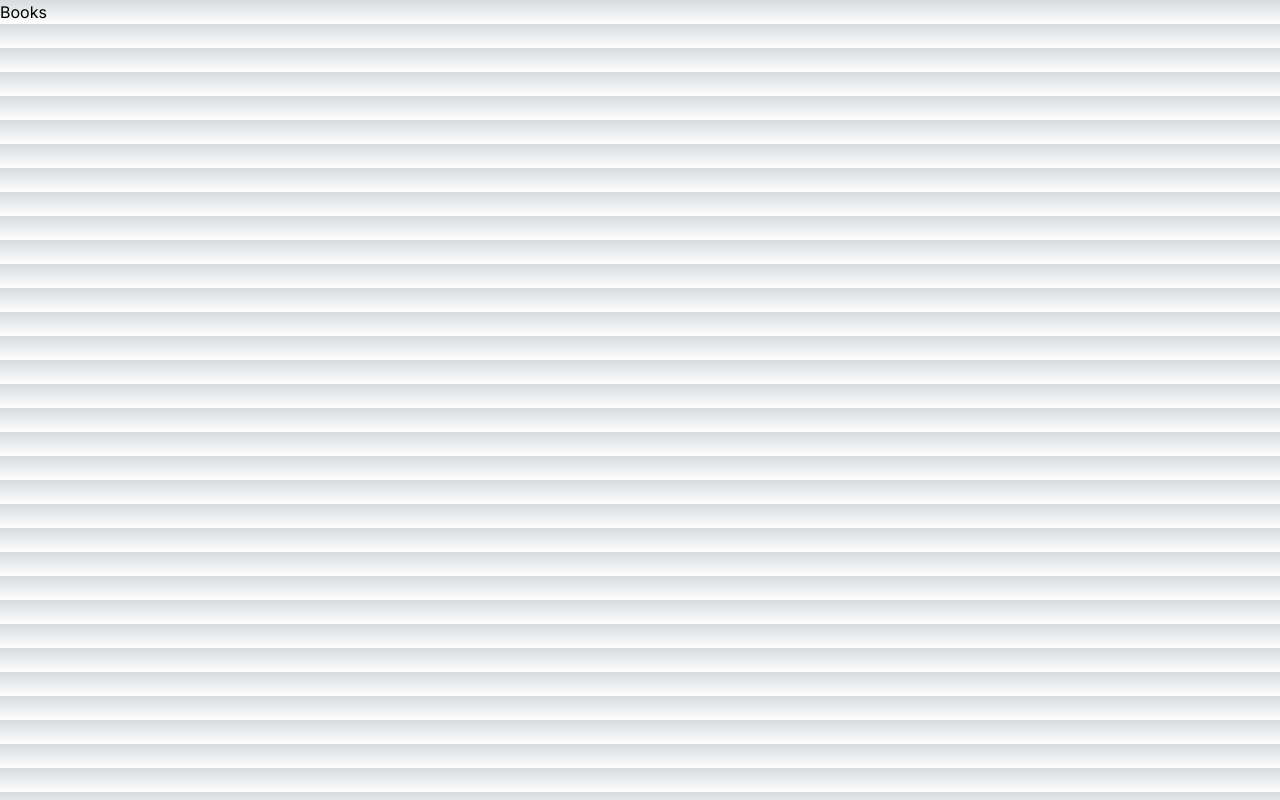
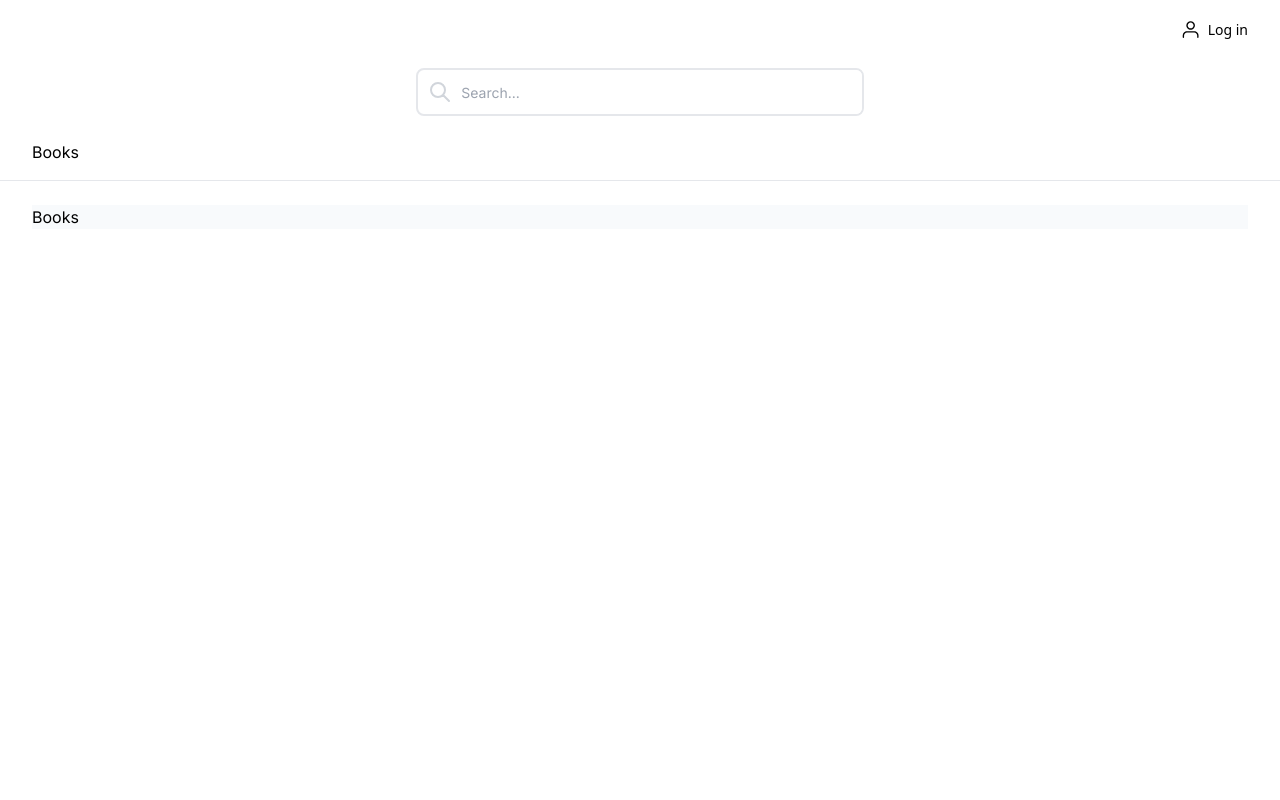
Before and after one commit to pmugeere/library.demo.web, a Next.js app: page /books in a window 1280 px wide. Built offline with nearby package versions, Linux system fonts and the light colour scheme.

Commit message:
initial layout styles

```diff
--- a/app/books/page.tsx
+++ b/app/books/page.tsx
@@ -1,6 +1,6 @@
 export default function Books(){
     return(
-        <div>
+        <div className="bg-slate-50">
             <h1>Books</h1>
         </div>
     )
--- a/app/globals.css
+++ b/app/globals.css
@@ -2,29 +2,8 @@
 @tailwind components;
 @tailwind utilities;
 
-:root {
-  --foreground-rgb: 0, 0, 0;
-  --background-start-rgb: 214, 219, 220;
-  --background-end-rgb: 255, 255, 255;
-}
 
-@media (prefers-color-scheme: dark) {
-  :root {
-    --foreground-rgb: 255, 255, 255;
-    --background-start-rgb: 0, 0, 0;
-    --background-end-rgb: 0, 0, 0;
-  }
-}
 
-body {
-  color: rgb(var(--foreground-rgb));
-  background: linear-gradient(
-      to bottom,
-      transparent,
-      rgb(var(--background-end-rgb))
-    )
-    rgb(var(--background-start-rgb));
-}
 
 @layer utilities {
   .text-balance {
--- a/app/layout.tsx
+++ b/app/layout.tsx
@@ -8,7 +8,49 @@ export default async function RootLayout({ children }: Readonly<{ children: Reac
   return (
     <html lang="en">
       <body className={inter.className}>
-        {children}
+        <header className="py-2 border-neutral-40 border-b">
+          <div className="max-w-[1280px] px-4 md:px-8 mx-auto">
+            <div className="mb-2 h-11 hidden md:flex md:mb-4 md:items-center">
+              <div className="mr-auto flex gap-x-4">
+              </div>
+              <button className="flex items-center text-sm font-sans text-core-neutral-900 gap-x-2 font-medium">
+                <span className="inline-block [&amp;_svg]:max-w-full [&amp;_svg]:max-h-full w-5 h-5">
+                  <svg viewBox="0 0 24 24" fill="none" xmlns="http://www.w3.org/2000/svg" role="img" aria-hidden="true"
+                    data-icon-name="PersonOutline" data-icon-category="custom"><path fillRule="evenodd"
+                      clipRule="evenodd" d="M12.7502 1.5C11.3825 1.5 10.0707 2.03381 9.10358 2.98399C8.13643 3.93418 7.59309 5.2229 7.59309 6.56667C7.59309 7.91043 8.13643 9.19916 9.10358 10.1493C10.0707 11.0995 11.3825 11.6333 12.7502 11.6333C14.118 11.6333 15.4297 11.0995 16.3969 10.1493C17.364 9.19916 17.9074 7.91043 17.9074 6.56667C17.9074 5.2229 17.364 3.93418 16.3969 2.98399C15.4297 2.03381 14.118 1.5 12.7502 1.5ZM10.2552 4.11536C10.9169 3.46524 11.8144 3.1 12.7502 3.1C13.6861 3.1 14.5836 3.46524 15.2453 4.11536C15.907 4.76549 16.2788 5.64725 16.2788 6.56667C16.2788 7.48608 15.907 8.36784 15.2453 9.01797C14.5836 9.6681 13.6861 10.0333 12.7502 10.0333C11.8144 10.0333 10.9169 9.6681 10.2552 9.01797C9.59342 8.36784 9.22166 7.48608 9.22166 6.56667C9.22166 5.64725 9.59342 4.76549 10.2552 4.11536ZM8.40714 13.4999C7.03938 13.4999 5.72764 14.0337 4.76049 14.9839C3.79334 15.9341 3.25 17.2228 3.25 18.5666V20.6999C3.25 21.1417 3.61457 21.4999 4.06429 21.4999C4.514 21.4999 4.87857 21.1417 4.87857 20.6999V18.5666C4.87857 17.6471 5.25033 16.7654 5.91207 16.1153C6.5738 15.4651 7.47131 15.0999 8.40714 15.0999H17.0929C18.0287 15.0999 18.9262 15.4651 19.5879 16.1153C20.2497 16.7654 20.6214 17.6471 20.6214 18.5666V20.6999C20.6214 21.1417 20.986 21.4999 21.4357 21.4999C21.8854 21.4999 22.25 21.1417 22.25 20.6999V18.5666C22.25 17.2228 21.7067 15.9341 20.7395 14.9839C19.7724 14.0337 18.4606 13.4999 17.0929 13.4999H8.40714Z" fill="currentColor">
+                    </path>
+                  </svg>
+                </span>
+                <span className="leading-none">Log in</span>
+              </button>
+            </div>
+          </div>
+          <div className='max-w-md mx-auto'>
+            <div className="relative flex items-center w-full h-12 rounded-lg focus-within:shadow-lg bg-white overflow-hidden border-2 border-gray-200">
+              <div className="grid place-items-center h-full w-12 text-gray-300">
+                <svg xmlns="http://www.w3.org/2000/svg" className="h-6 w-6" fill="none" viewBox="0 0 24 24" stroke="currentColor">
+                  <path strokeLinecap="round" strokeLinejoin="round" strokeWidth="2" d="M21 21l-6-6m2-5a7 7 0 11-14 0 7 7 0 0114 0z" />
+                </svg>
+              </div>
+              <input
+                className="peer h-full w-full outline-none text-sm text-gray-700 pr-2"
+                type="text"
+                id="search"
+                placeholder="Search..." />
+            </div>
+          </div>
+          <nav aria-label="Global" className="mx-auto flex max-w-7xl items-center justify-between p-2 lg:px-8 pt-6">
+            <div className="flex lg:flex-1">
+              <a href="#" className="-m-1.5 p-1.5">
+                <span>Books</span>
+              </a>
+            </div>
+          </nav>
+
+        </header>
+        <div className="max-w-[1280px] px-4 md:px-8 mx-auto py-6">
+          {children}
+        </div>
       </body>
     </html>
   );
--- a/app/page.tsx
+++ b/app/page.tsx
@@ -3,7 +3,7 @@ import { redirect } from 'next/navigation';
 
 export default async function Home() {
   const session = await auth();
-  if(session == null){
+  if (session == null) {
     return redirect("api/auth/signin")
   }
 
--- a/tailwind.config.ts
+++ b/tailwind.config.ts
@@ -8,11 +8,7 @@ const config: Config = {
   ],
   theme: {
     extend: {
-      backgroundImage: {
-        "gradient-radial": "radial-gradient(var(--tw-gradient-stops))",
-        "gradient-conic":
-          "conic-gradient(from 180deg at 50% 50%, var(--tw-gradient-stops))",
-      },
+
     },
   },
   plugins: [],
```
